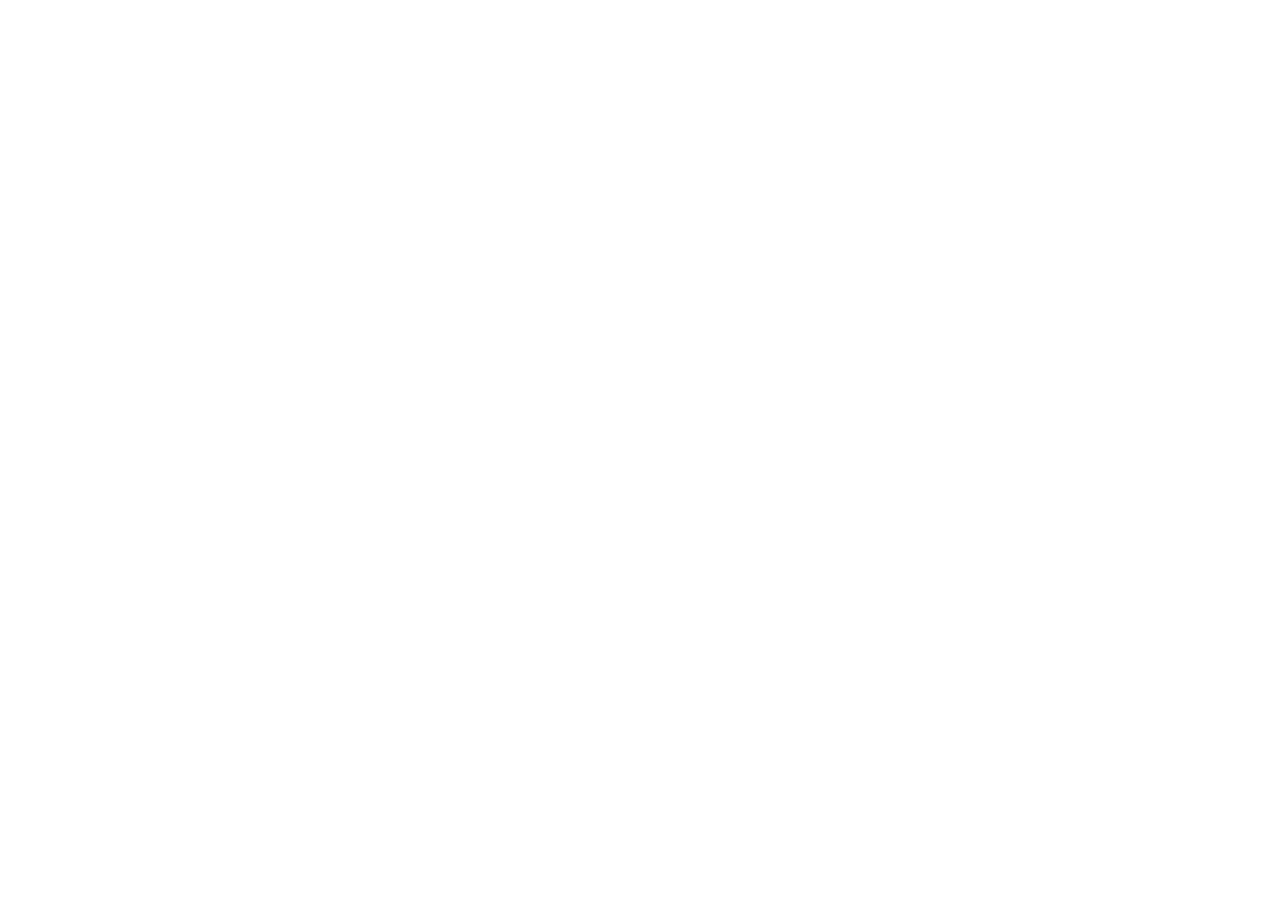
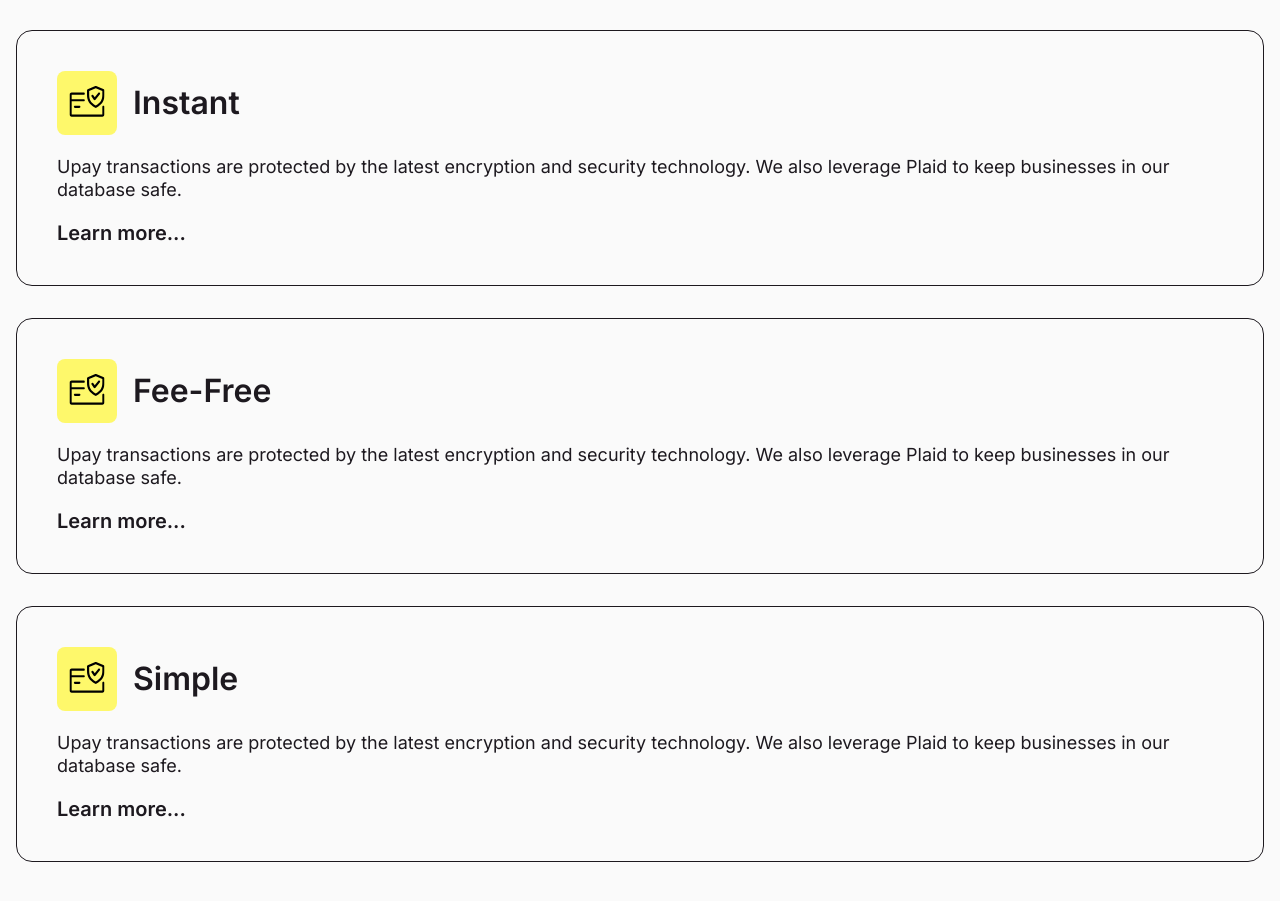
Before and after one commit to pujiragil/uangmu, a Next.js app: page / in a window 1280 px wide. Shown: the part 4799-5700 px from the top of the page. Before the commit the page ends 4314 px from the top, so only its background shows below. Built offline with nearby package versions, Linux system fonts and the light colour scheme.

Commit message:
add why component (mobile only)

```diff
--- /dev/null
+++ b/components/Why/Why.tsx
@@ -0,0 +1,104 @@
+import styled from "styled-components"
+
+const Why = styled.div`
+  text-align: left;
+  background: #FAFAFA;
+  padding: 40px;
+  display: flex;
+  flex-direction: column;
+  border: 1px solid #1D191F;
+  border-radius: 1rem;
+  gap: 20px;
+  cursor: pointer;
+  transition: all .3s ease-in-out;
+
+  &:hover {
+    background:#C9ECDC;
+  }
+`
+
+const WhyTitleWrapper = styled.div`
+  display: flex;
+  align-items: center;
+  gap: 1rem;
+`
+
+const IconWrapper = styled.div`
+  padding: 12px;
+  border-radius: 8px;
+  background: #FEF86B;
+`
+
+const Icon = styled.img`
+  width: 36px;
+  height: 36px;
+`
+
+const WhyTitle = styled.h3`
+  font-size: 2rem;
+  line-height: 42px;
+  font-weight: 600;
+`
+
+const WhyDesc = styled.p`
+  width: 100%;
+  font-size: 18px;
+  line-height: 23px;
+  font-weight: 400;
+`
+
+const WhyHighlight = styled.p`
+  font-size: 20px;
+  line-height: 24px;
+  font-weight: 600;
+`
+
+export default function Whys() {
+  return (
+    <>
+      <Why>
+        <WhyTitleWrapper>
+          <IconWrapper>
+            <Icon src="why-1.svg" />
+          </IconWrapper>
+          <WhyTitle>Secure</WhyTitle>
+        </WhyTitleWrapper>
+        <WhyDesc>Upay transactions are protected by the latest encryption and security technology. We also leverage Plaid to keep businesses in our database safe.</WhyDesc>
+        <WhyHighlight>Learn more...</WhyHighlight>
+      </Why>
+
+      <Why>
+        <WhyTitleWrapper>
+          <IconWrapper>
+            <Icon src="why-1.svg" />
+          </IconWrapper>
+          <WhyTitle>Instant</WhyTitle>
+        </WhyTitleWrapper>
+        <WhyDesc>Upay transactions are protected by the latest encryption and security technology. We also leverage Plaid to keep businesses in our database safe.</WhyDesc>
+        <WhyHighlight>Learn more...</WhyHighlight>
+      </Why>
+
+      <Why>
+        <WhyTitleWrapper>
+          <IconWrapper>
+            <Icon src="why-1.svg" />
+          </IconWrapper>
+          <WhyTitle>Fee-Free</WhyTitle>
+        </WhyTitleWrapper>
+        <WhyDesc>Upay transactions are protected by the latest encryption and security technology. We also leverage Plaid to keep businesses in our database safe.</WhyDesc>
+        <WhyHighlight>Learn more...</WhyHighlight>
+      </Why>
+
+      <Why>
+        <WhyTitleWrapper>
+          <IconWrapper>
+            <Icon src="why-1.svg" />
+          </IconWrapper>
+          <WhyTitle>Simple</WhyTitle>
+        </WhyTitleWrapper>
+        <WhyDesc>Upay transactions are protected by the latest encryption and security technology. We also leverage Plaid to keep businesses in our database safe.</WhyDesc>
+        <WhyHighlight>Learn more...</WhyHighlight>
+      </Why>
+    </>
+  )
+}
--- /dev/null
+++ b/components/Why/index.tsx
@@ -0,0 +1,52 @@
+import styled from "styled-components"
+import { Paragraph, Title } from "../Global";
+import Whys from "./Why";
+
+const Why = styled.section`
+  background: #FAFAFA;
+  color: #1D191F;
+`
+
+const WhyContainer = styled.div`
+  max-width: 1440px;
+  min-height: 100vh;
+  margin: 0 auto;
+  padding: 80px 16px;
+`
+
+const WhyWrapper = styled.div`
+  width: 100%;
+  display: flex;
+  flex-direction: column;
+  gap: 2rem;
+`
+
+interface ContentProps {
+  gap?: string;
+}
+
+const Content = styled.div<ContentProps>`
+  display: flex;
+  flex-direction: column;
+  align-items: center;
+  text-align: center;
+  gap: ${({ gap }) => gap ? gap : "20px"};
+`
+
+export default function WhySection() {
+  return (
+    <Why>
+      <WhyContainer>
+        <WhyWrapper>
+          <Content>
+            <Title>Why Uangmu</Title>
+            <Paragraph>Please add a amount an account with whom you want to send your money and we will keep it very safe.</Paragraph>
+          </Content>
+          <Content gap="2rem">
+            <Whys />
+          </Content>
+        </WhyWrapper>
+      </WhyContainer>
+    </Why>
+  )
+}
--- a/pages/index.tsx
+++ b/pages/index.tsx
@@ -1,6 +1,7 @@
 import CardSection from "../components/Card";
 import HeroSection from "../components/Hero";
 import ServiceSection from "../components/Service";
+import WhySection from "../components/Why";
 
 export default function Home() {
   return (
@@ -8,6 +9,7 @@
       <HeroSection />
       <ServiceSection />
       <CardSection />
+      <WhySection />
     </>
   )
 }
```
Also changed, not shown: public/why-1.svg (added).
